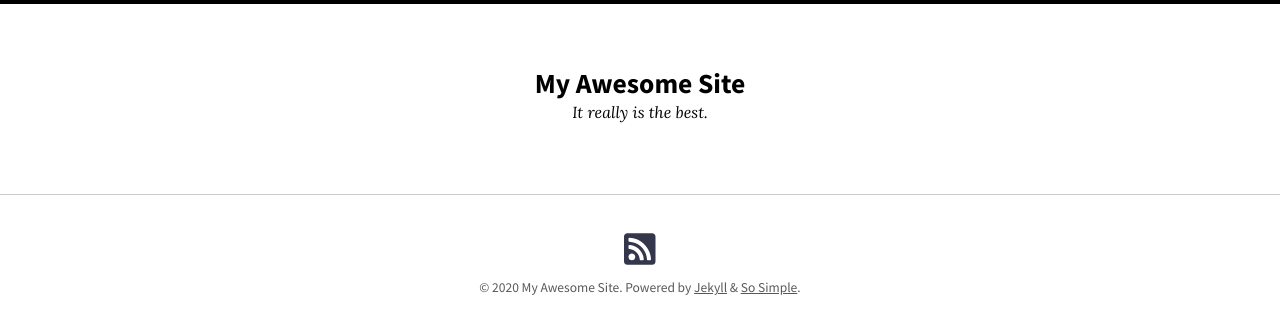
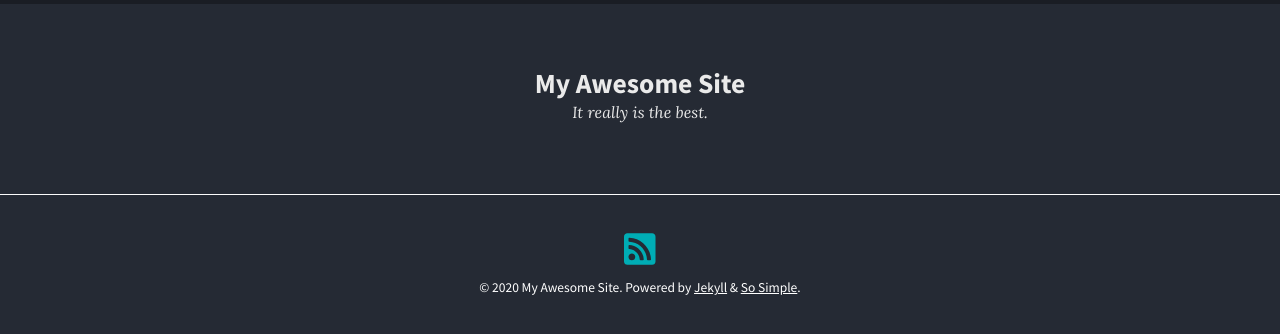
Before and after one commit to zwodev/zwodev.github.io, a Jekyll site: the page built from index.md, in a window 1280 px wide. Shown: the top 334 px of the page. Built offline with Jekyll 4.4.1, drawn with Linux system fonts in a browser that asks for light colours; nearby versions of some CDN libraries.

Commit message:
- testing

```diff
--- a/_config.yml
+++ b/_config.yml
@@ -15,7 +15,7 @@
 # in the templates via {{ site.myvariable }}.
 theme: jekyll-theme-so-simple
 # remote_theme: mmistakes/so-simple-theme
-skin: "/assets/css/skins/default.css"
+skin: "/assets/css/skins/dark.css"
 locale: en-US
 title: "My Awesome Site"
 description: "It really is the best."
--- a/_data/navigation.yml
+++ b/_data/navigation.yml
@@ -2,8 +2,8 @@
 
 - title: Home
   url: /
-# - title: Posts
-#   url: /posts/
+- title: Posts
+  url: /posts/
 # - title: Categories
 #   url: /categories/
 # - title: Tags
```
